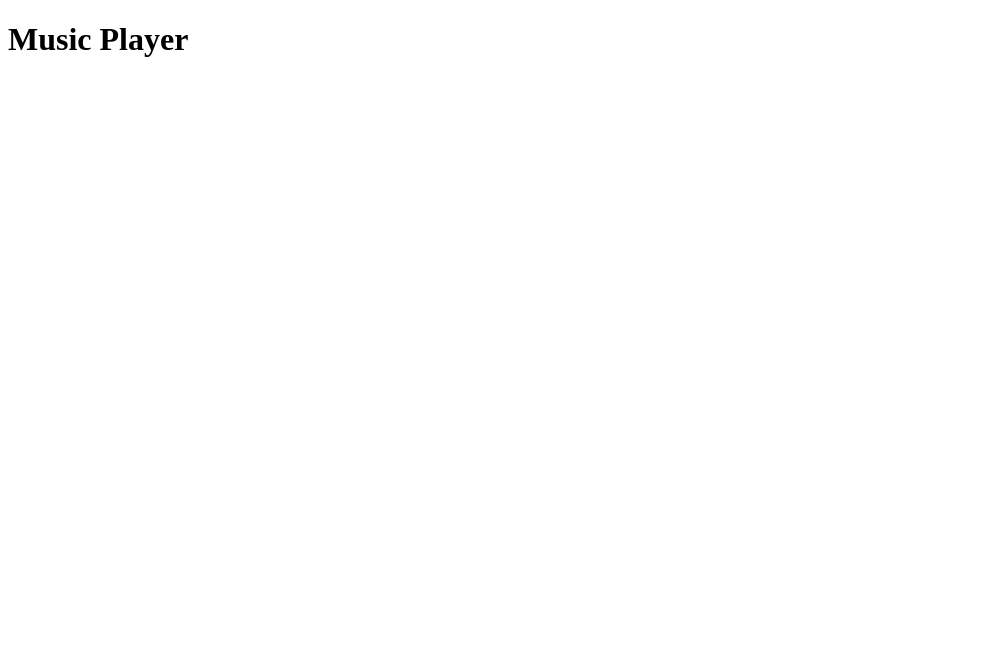
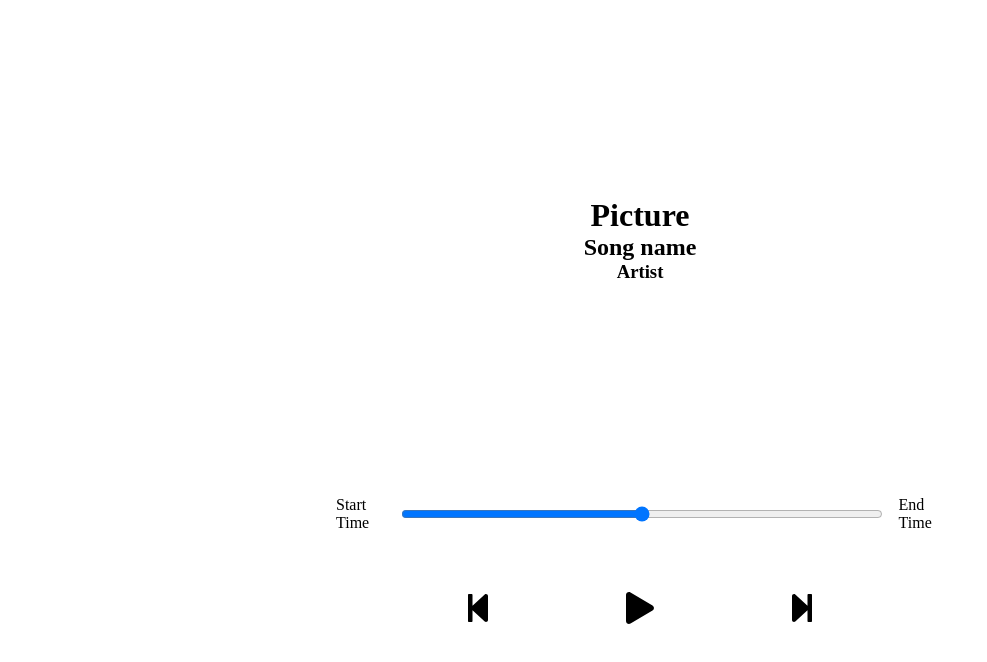
Before and after one commit to rand-singh/react-waves-music-player, a React (Create React App) app: page / in a window 1280 px wide. Shown: the top 662 px of the page, without its empty margins (0-987 px from the left). Built offline with nearby package versions, Linux system fonts and the light colour scheme.

Commit message:
Setup basic components, installed font awesome

```diff
--- a/package.json
+++ b/package.json
@@ -3,10 +3,13 @@
   "version": "0.1.0",
   "private": true,
   "dependencies": {
+    "@fortawesome/fontawesome-svg-core": "^1.2.32",
+    "@fortawesome/free-solid-svg-icons": "^5.15.1",
+    "@fortawesome/react-fontawesome": "^0.1.14",
     "@testing-library/jest-dom": "^5.11.6",
     "@testing-library/react": "^11.2.2",
     "@testing-library/user-event": "^12.6.0",
-    "node-sass": "^5.0.0",
+    "node-sass": "^4.14.0",
     "react": "^17.0.1",
     "react-dom": "^17.0.1",
     "react-scripts": "4.0.1",
--- a/public/index.html
+++ b/public/index.html
@@ -1,14 +1,12 @@
 <!DOCTYPE html>
 <html lang="en">
+
 <head>
   <meta charset="utf-8" />
   <link rel="icon" href="%PUBLIC_URL%/favicon.ico" />
   <meta name="viewport" content="width=device-width, initial-scale=1" />
   <meta name="theme-color" content="#000000" />
-    <meta
-      name="description"
-      content="Web site created using create-react-app"
-    />
+  <meta name="description" content="Web site created using create-react-app" />
   <link rel="apple-touch-icon" href="%PUBLIC_URL%/logo192.png" />
   <!--
       manifest.json provides metadata used when your web app is installed on a
@@ -24,8 +22,9 @@
       work correctly both with client-side routing and a non-root public URL.
       Learn how to configure a non-root public URL by running `npm run build`.
     -->
-    <title>React App</title>
+  <title>Waves Music</title>
 </head>
+
 <body>
   <noscript>You need to enable JavaScript to run this app.</noscript>
   <div id="root"></div>
@@ -40,4 +39,5 @@
       To create a production bundle, use `npm run build` or `yarn build`.
     -->
 </body>
+
 </html>
--- a/src/App.js
+++ b/src/App.js
@@ -1,8 +1,12 @@
+import Player from './components/Player'
+import Song from './components/Song'
+import './styles/app.scss'
 
 function App() {
   return (
-    <div className="App">
-      <h1>Music Player</h1>
+    <div className="app">
+      <Song />
+      <Player />
     </div>
   );
 }
--- /dev/null
+++ b/src/components/Player.js
@@ -0,0 +1,23 @@
+import React from 'react'
+import { FontAwesomeIcon } from '@fortawesome/react-fontawesome'
+import { faPlay, faStepForward, faStepBackward } from '@fortawesome/free-solid-svg-icons'
+
+function Player() {
+    return (
+        <div className="playerContainer">
+            <div className="playerControls__time">
+                <p>Start Time</p>
+                <input type="range" name="" id=""/>
+                <p>End Time</p>
+            </div>
+
+            <div className="playerControls__buttons">
+                <FontAwesomeIcon icon={faStepBackward} size="2x" className="playerControls__buttons--back"/>
+                <FontAwesomeIcon icon={faPlay} size="2x" className="playerControls__buttons--play"/>
+                <FontAwesomeIcon icon={faStepForward} size="2x" className="playerControls__buttons--forward"/>
+            </div>
+        </div>
+    )
+}
+
+export default Player
--- /dev/null
+++ b/src/components/Song.js
@@ -0,0 +1,13 @@
+import React from 'react'
+
+function Song() {
+    return (
+        <div className="songContainer">
+            <h1>Picture</h1>
+            <h2>Song name</h2>
+            <h3>Artist</h3>
+        </div>
+    )
+}
+
+export default Song
--- /dev/null
+++ b/src/styles/_player.scss
@@ -0,0 +1,34 @@
+.playerContainer {
+	min-height: 20vh;
+	display: flex;
+	flex-direction: column;
+	align-items: center;
+	justify-content: space-between;
+}
+
+.playerControls {
+	&__time {
+		width: 50%;
+		display: flex;
+
+		p {
+			padding: 1rem;
+		}
+
+		input {
+			width: 100%;
+			padding: 1rem 2rem;
+		}
+	}
+
+	&__buttons {
+		display: flex;
+		justify-content: space-between;
+		padding: 1rem;
+		width: 30%;
+
+		svg {
+			cursor: pointer;
+		}
+	}
+}
--- /dev/null
+++ b/src/styles/_song.scss
@@ -0,0 +1,7 @@
+.songContainer {
+	min-height: 60vh;
+	display: flex;
+	flex-direction: column;
+	align-items: center;
+	justify-content: center;
+}
--- a/src/styles/app.scss
+++ b/src/styles/app.scss
@@ -3,3 +3,6 @@
 	padding: 0;
 	box-sizing: border-box;
 }
+
+@import "./player";
+@import "./song";
```
Also changed, not shown: 1 other file (tests, documents, lock files or other folders). Lines whose indentation alone changed are shown as unchanged.
